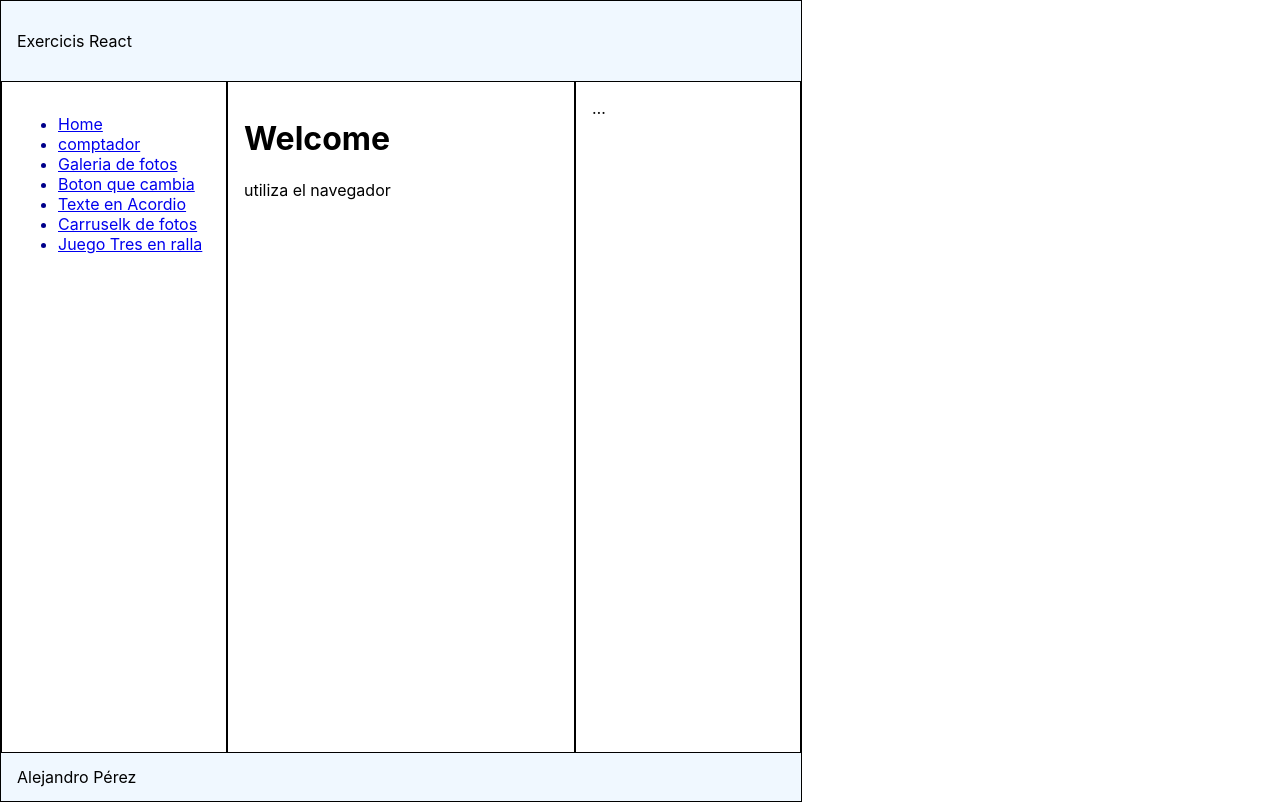
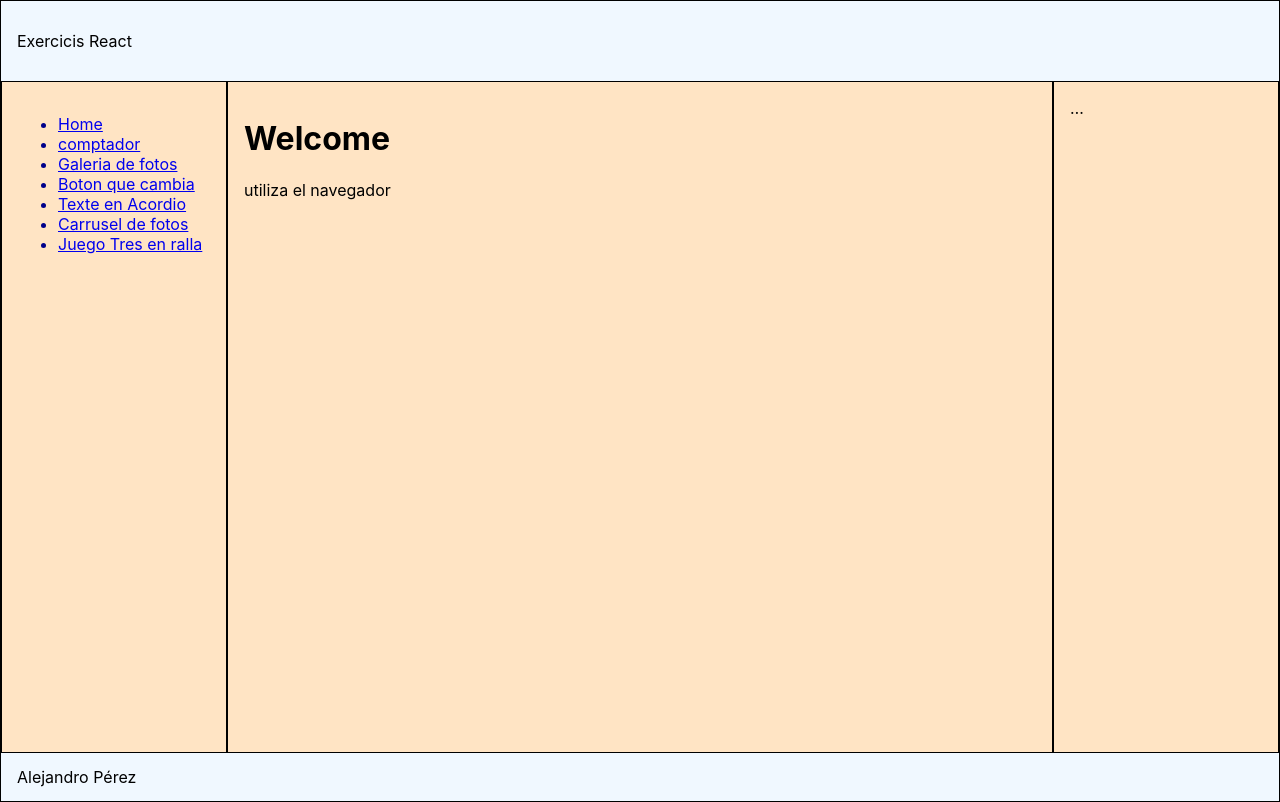
Before and after one commit to Alexpersal/exercicis, a React (Create React App) app in the folder exercicisclasse/: page /#/ in a window 1280 px wide. Built offline with nearby package versions, Linux system fonts and the light colour scheme.

Commit message:
exercicis

```diff
--- a/exercicisclasse/src/App.css
+++ b/exercicisclasse/src/App.css
@@ -1,8 +1,13 @@
-body,
+body {
+  display: flex;
+  min-height: 100vh;
+  flex-direction: column;
+}
 #root {
   display: flex;
   min-height: 100vh;
   flex-direction: column;
+  background-color: bisque;
 }
 
 .HolyGrail-body {
--- a/exercicisclasse/src/pages/Acordio/Acordio.css
+++ b/exercicisclasse/src/pages/Acordio/Acordio.css
@@ -1,5 +1,4 @@
 .Post {
-  max-width: 500px;
   margin: 50px auto;
   box-shadow: 0 0 10px rgba(0, 0, 0, 0.1);
   font-size: 22px;
--- a/exercicisclasse/src/pages/Comptador/Comptador.css
+++ b/exercicisclasse/src/pages/Comptador/Comptador.css
@@ -9,7 +9,6 @@
 .Display {
   background-color: skyblue;
   border: 1px solid black;
-  width: 200px;
   border-radius: 5%;
   color: darkblue;
   text-align: center;
@@ -27,7 +26,7 @@
 .Botones button {
   background-color: darkkhaki;
   color: whitesmoke;
-  flex: 0 0 50%;
+  flex: 0 0 30%;
   padding: 10px;
   border-radius: 10%;
   font-size: 15px;
--- a/exercicisclasse/src/pages/Galeria/Galeria.css
+++ b/exercicisclasse/src/pages/Galeria/Galeria.css
@@ -1,9 +1,3 @@
-body {
-  width: 100vh;
-  height: 100vh;
-  display: flex;
-  align-content: space-around;
-}
 .coches {
   flex-wrap: wrap;
 }
--- a/exercicisclasse/src/pages/ToggleButton/ToggleButton.css
+++ b/exercicisclasse/src/pages/ToggleButton/ToggleButton.css
@@ -1,14 +1,10 @@
 body {
-  max-width: auto;
-  max-height: 100vh;
-  display: flex;
-  justify-items: center;
   justify-content: center;
-  align-content: center;
 }
 .contenedor {
   display: flex;
   flex-direction: column;
+
   align-items: center;
   max-width: 400px;
   margin: 50px;
--- a/exercicisclasse/src/pages/llista.js
+++ b/exercicisclasse/src/pages/llista.js
@@ -14,7 +14,7 @@ const llista = [
     Element: <ToggleButton />,
   },
   { path: "Acordio", titol: "Texte en Acordio", Element: <Acordio /> },
-  { path: "Carrusel", titol: "Carruselk de fotos", Element: <Carrusel /> },
+  { path: "Carrusel", titol: "Carrusel de fotos", Element: <Carrusel /> },
   {
     path: "TresEnRalla",
     titol: "Juego Tres en ralla",
```
